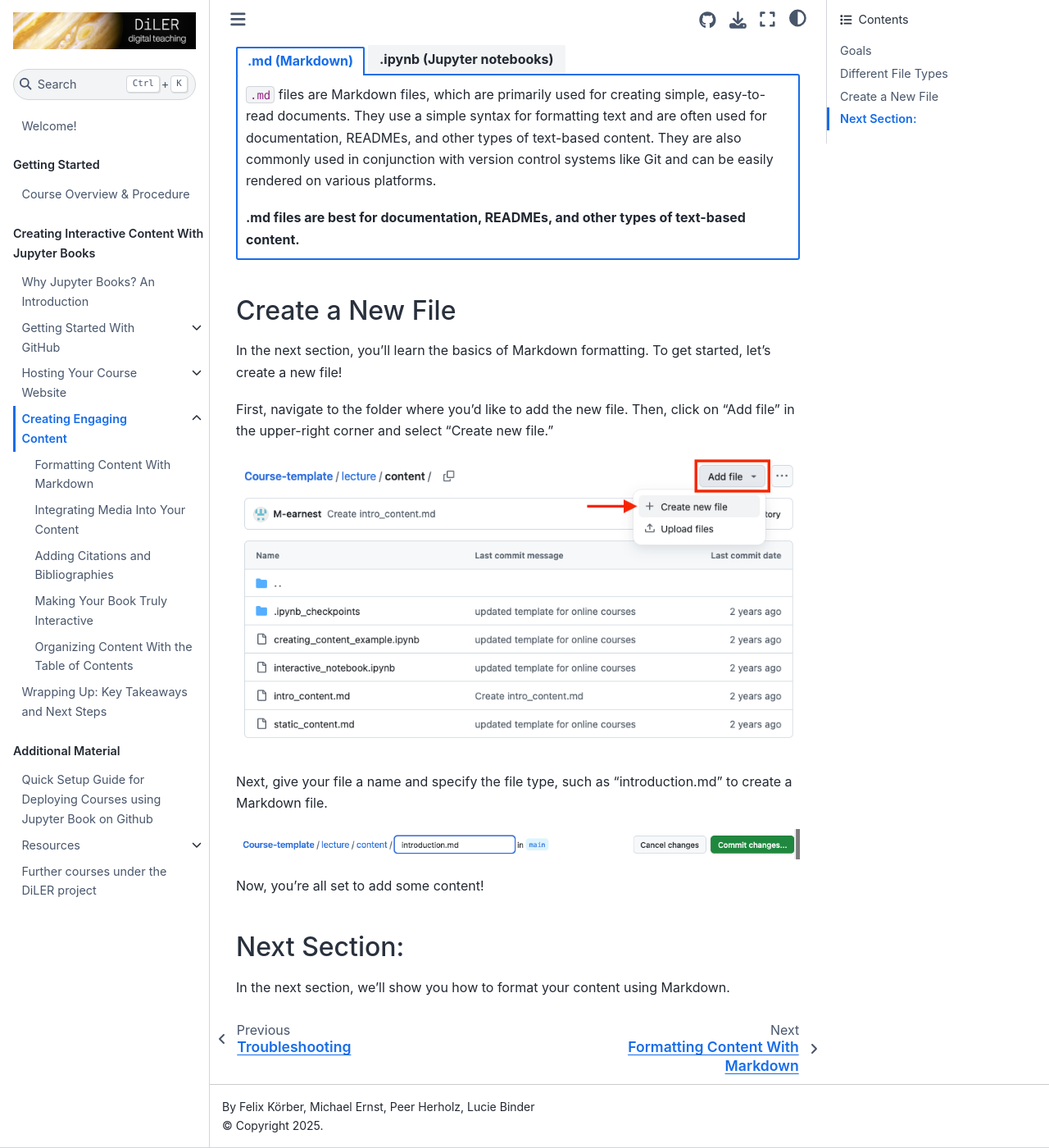
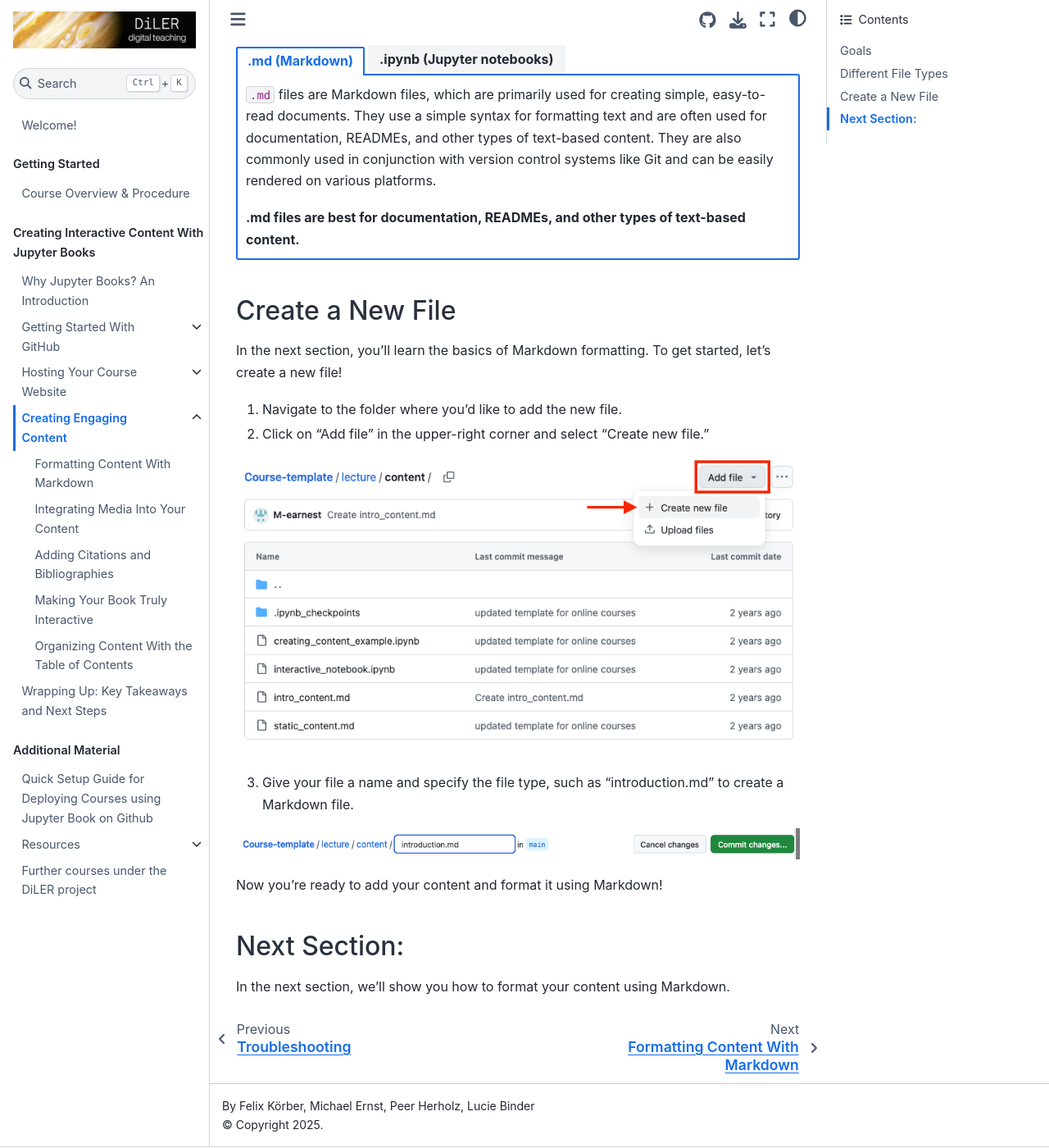
Before and after one commit to M-earnest/tutorial_jupyter_books, a Jupyter Book: the page built from content/3_create/intro.md, in a window 1280 px wide and 1400 px high, scrolled down 856 px. Shown: the whole window at 82% size. Built offline with Jupyter Book 1.0.4 settings and Sphinx 7.4.7 and the Sphinx Book theme 1.1.4, drawn with Linux system fonts in a browser that asks for light colours; pages that are not in the unit, such as notebooks, are missing from menus.

Commit message:
Update intro.md

```diff
--- a/content/3_create/intro.md
+++ b/content/3_create/intro.md
@@ -36,15 +36,16 @@
 
 In the next section, you'll learn the basics of Markdown formatting. To get started, let’s create a new file!
 
-First, navigate to the folder where you'd like to add the new file. Then, click on "Add file" in the upper-right corner and select "Create new file."
+1. Navigate to the folder where you'd like to add the new file.
+2. Click on "Add file" in the upper-right corner and select "Create new file."
 
 ![Image of the "add file" button and the "create new file" option.](../../static/new_file.png)
 
-Next, give your file a name and specify the file type, such as "introduction\.md" to create a Markdown file.
+3. Give your file a name and specify the file type, such as "introduction\.md" to create a Markdown file.
 
 ![Image of the field where the file name is entered, with "introduction.md" written in it.](../../static/include_type.png)
 
-Now, you’re all set to add some content!
+Now you're ready to add your content and format it using Markdown!
 
 ## Next Section:
 
```
